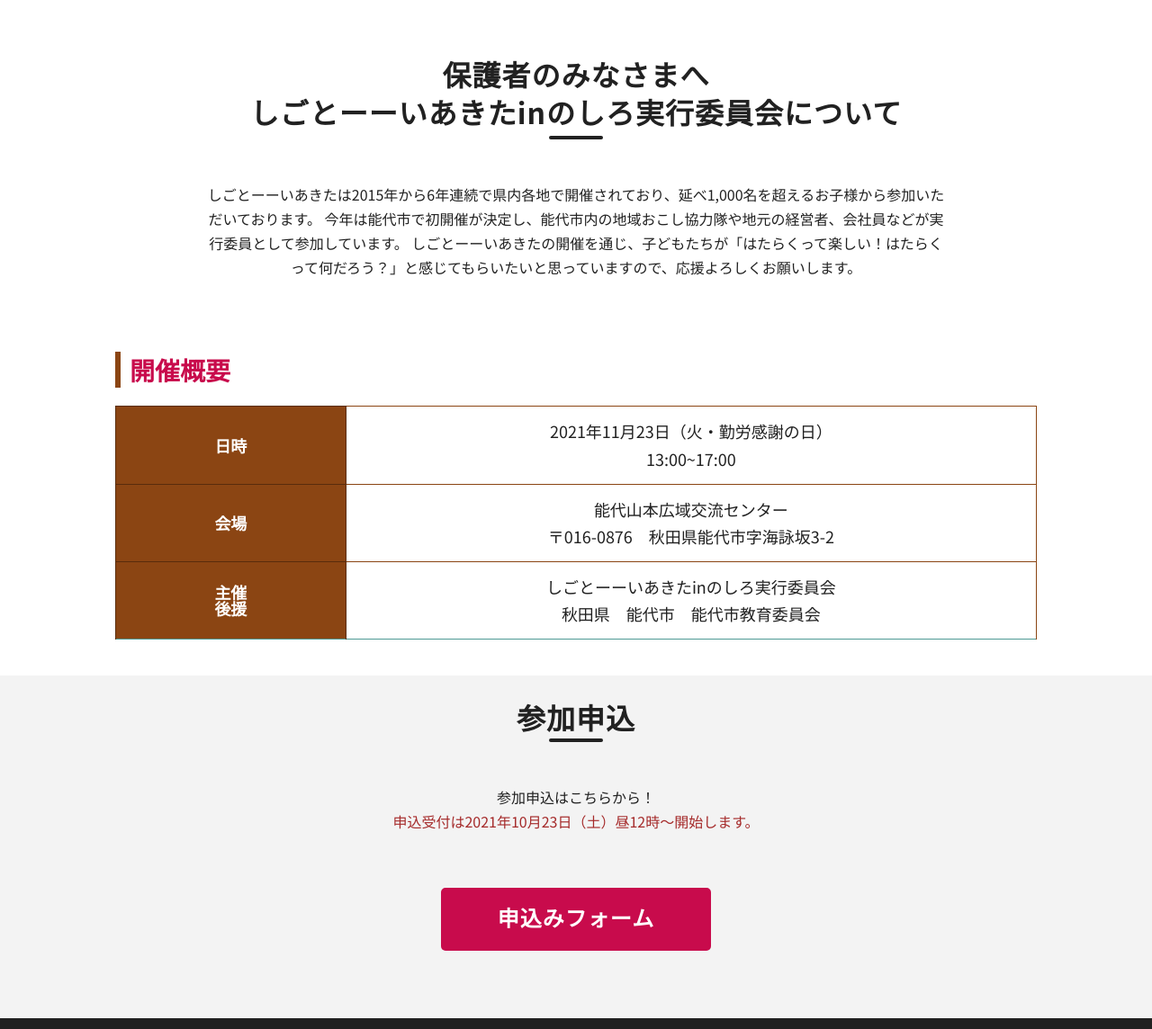
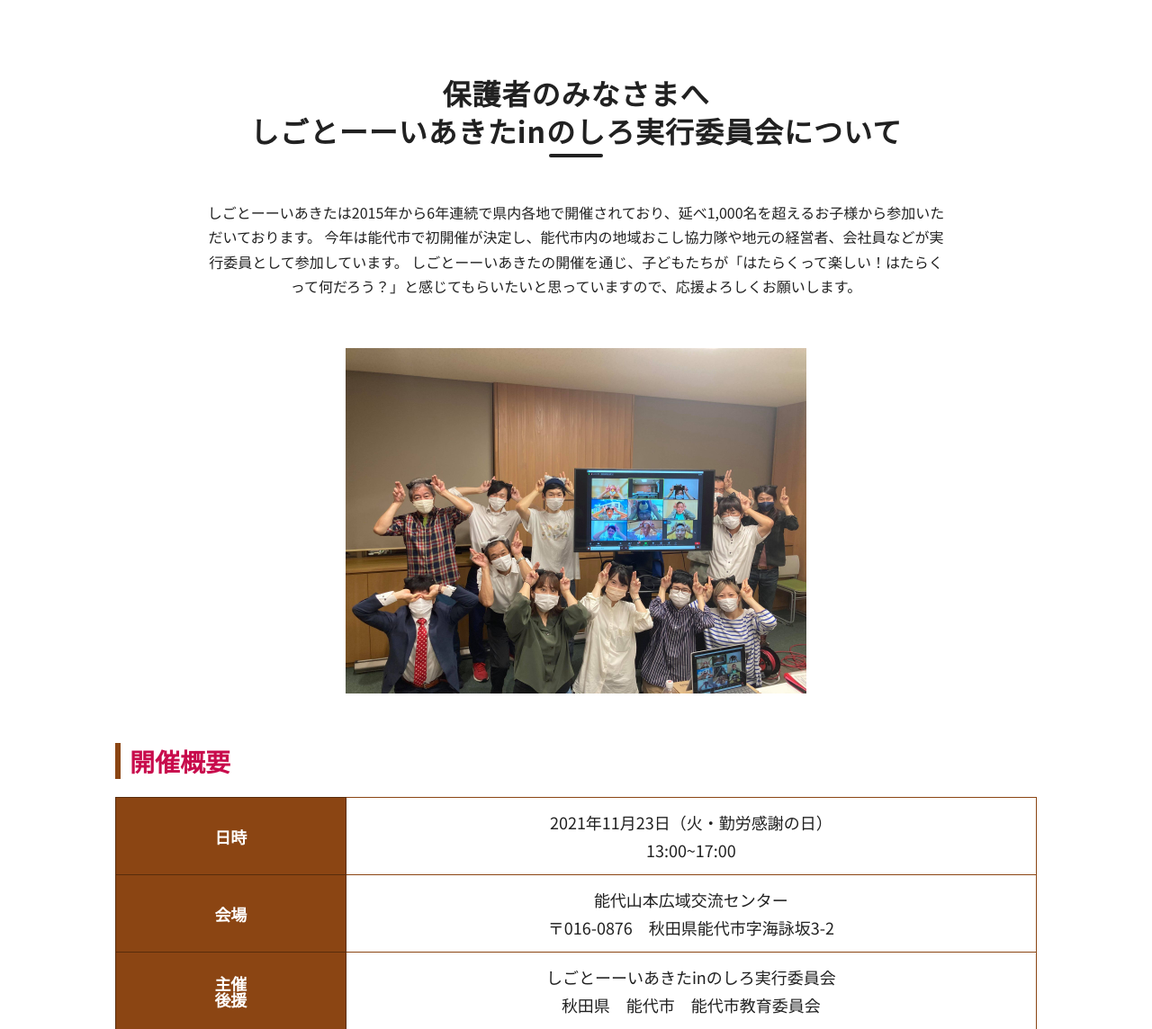
Before and after one commit to smatsus0814/shigoto--i_noshiro, a PHP site: page / in a window 1280 px wide. Shown: the part 2200-3344 px from the top of the page at 90% size. Run offline with PHP 8.4, Linux system fonts and the light colour scheme.

Commit message:
集合写真の挿入とmargin微調整

```diff
--- a/assets/css/style.css
+++ b/assets/css/style.css
@@ -166,6 +166,7 @@ html, body {
   margin: 0 auto;
   background: #c80b4c;
   color: #fff;
+  padding: 0.8%;
 }
 @media only screen and (max-width: 767px) {
   .header {
@@ -281,6 +282,15 @@ p.fv__desc{
 h2 > p {
   margin-bottom: 1%;
 }
+
+.under_price_image{
+  width: 50%;
+  align-items: center;
+  display: block;
+  margin: auto;
+  margin-bottom: 55px;
+}
+
 
 @media only screen and (max-width: 1024px) {
   .fv__container {
@@ -447,7 +457,7 @@ h2 > p {
 
 .price__desc {
   width: 80%;
-  margin: 0 auto 80px;
+  margin: 0 auto 55px;
   text-align: center;
   line-height: 1.7;
 }
--- a/index.html
+++ b/index.html
@@ -96,6 +96,9 @@
         <p class="price__desc">しごとーーいあきたは2015年から6年連続で県内各地で開催されており、延べ1,000名を超えるお子様から参加いただいております。
           今年は能代市で初開催が決定し、能代市内の地域おこし協力隊や地元の経営者、会社員などが実行委員として参加しています。
           しごとーーいあきたの開催を通じ、子どもたちが「はたらくって楽しい！はたらくって何だろう？」と感じてもらいたいと思っていますので、応援よろしくお願いします。 </p>
+        <div>
+          <img class="under_price_image" src="assets/image/team.jpg">
+        </div>
         <ul class="price__list">
           <li class="price__item">
             <h3 class="price__plan">開催概要</h3>
```
Also changed, not shown: assets/image/244334595_3826139554277860_7537495706079151654_n.jpg (added), assets/image/team.jpg (added).
